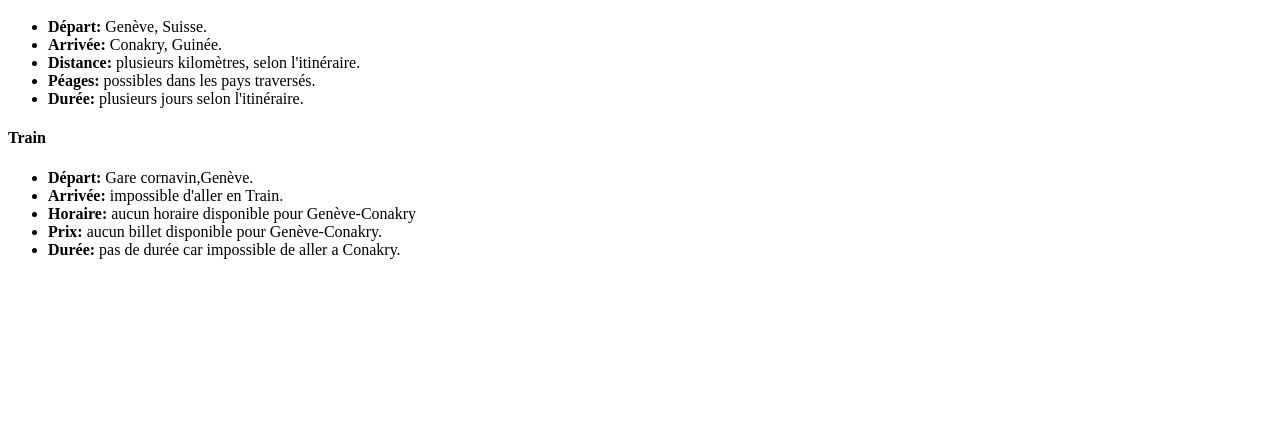
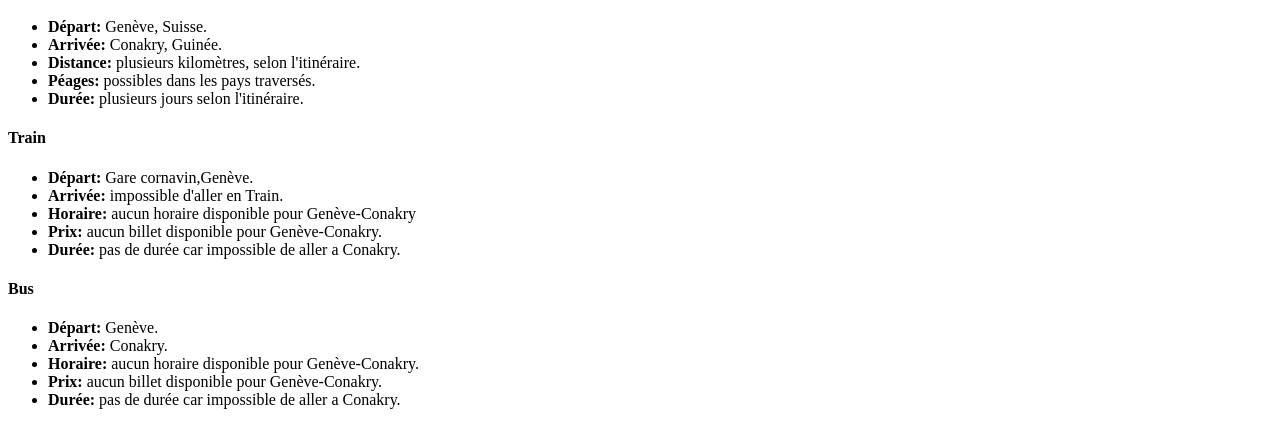
Before and after one commit to Bld-26/Aout-guinne, a plain HTML site: page acces.html in a window 1280 px wide. Shown: the part 629-1054 px from the top of the page. Before the commit the page ends 904 px from the top, so only its background shows below. Drawn offline with Linux system fonts and the light colour scheme.

Commit message:
dans acces.html ajout de texte et d'une liste sur le trajet en bus pour une destination avec du h4,li,ul

```diff
--- a/acces.html
+++ b/acces.html
@@ -82,6 +82,24 @@
                 <strong>Durée:</strong> pas de durée car impossible de aller a Conakry.
             </li>
         </ul>
+        <h4>Bus</h4>
+         <ul>
+            <li>
+                <strong>Départ:</strong> Genève.
+            </li>
+            <li>
+                <strong>Arrivée:</strong> Conakry.
+            </li>
+            <li>
+                <strong>Horaire:</strong> aucun horaire disponible pour Genève-Conakry.
+            </li>
+            <li>
+                <strong>Prix:</strong> aucun billet disponible pour Genève-Conakry.
+            </li>
+             <li>
+                <strong>Durée:</strong> pas de durée car impossible de aller a Conakry.
+            </li>
+        </ul>
     </main>
 </body>
 </html>
```
